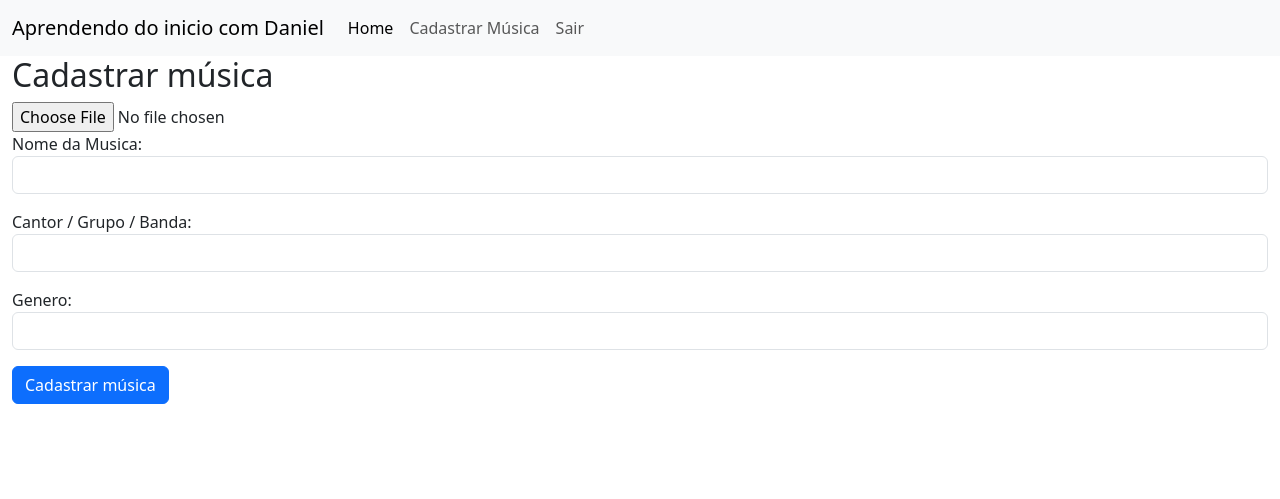
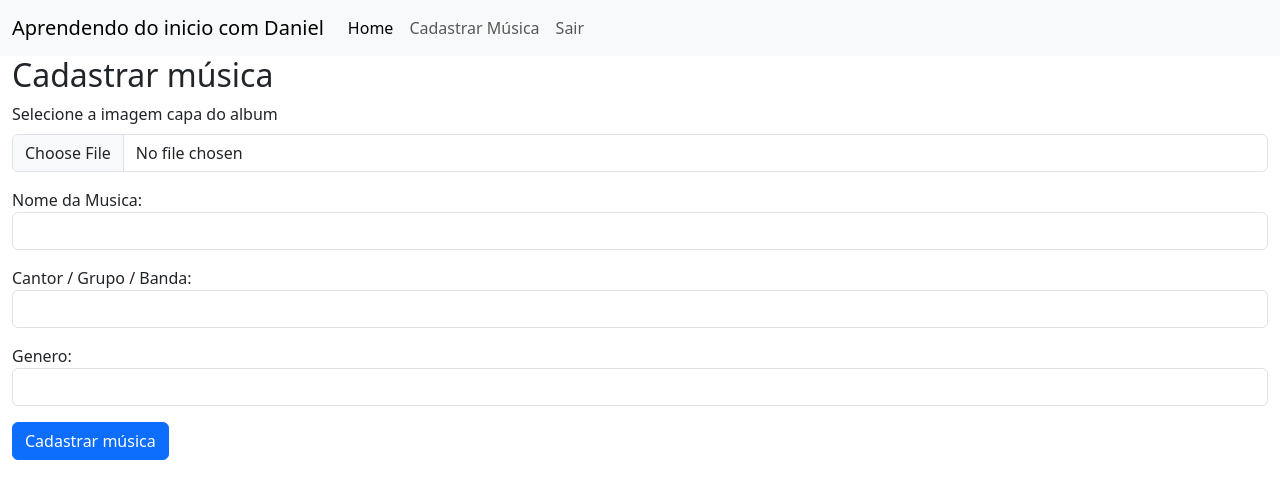
Before and after one commit to fafreir/projeto_musica_flask, a Flask app: page /cadastrar in a window 1280 px wide. Shown: the top 499 px of the page. Run offline with Flask 3, Linux system fonts and the light colour scheme; the visitor is signed in with stand-in values (Sample User, id 1); parts of the project's set-up code (start-up, migrations or seed data) failed here and were passed over; some libraries are stand-ins or nearby versions.

Commit message:
Inserido div

```diff
--- a/templates/cadastra_musica.html
+++ b/templates/cadastra_musica.html
@@ -4,7 +4,10 @@
     <form method="post" action='/adicionar' enctype="multipart/form-data">
         <fieldset>
 
-            <input type="file" name="arquivo" accept=".jpg, .jpeg, .png">
+            <div class='mb-3'>
+                <label for='arquivo' class='form-label'>Selecione a imagem capa do album</label>
+                <input type="file" name="arquivo" accept=".jpg, .jpeg, .png" id='arquivo' class='form-control'>
+            </div>
 
             <div class='mb-3'>
                 <label for='txtNome'>Nome da Musica:</label>
```
